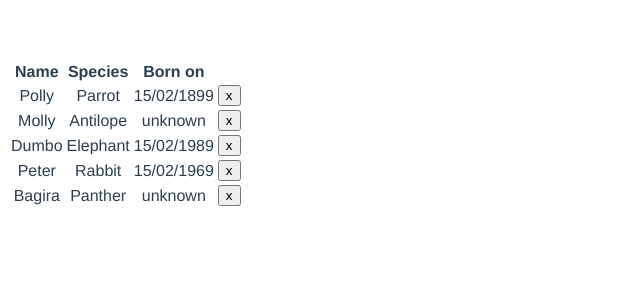
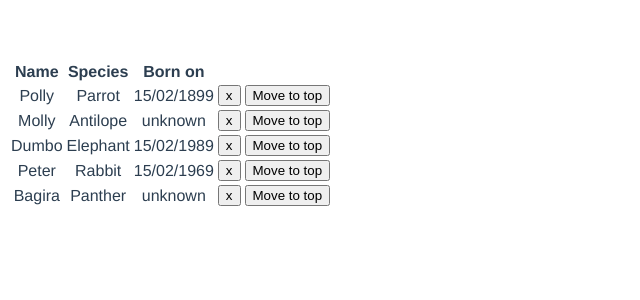
Before and after one commit to pedja77/Zoo, a Vue app: page / in a window 1280 px wide. Shown: the top 300 px of the page, without its empty margins (0-640 px from the left). Built offline with nearby package versions, Linux system fonts and the light colour scheme.

Commit message:
Move to top button and method

```diff
--- a/src/components/AnimalsList.vue
+++ b/src/components/AnimalsList.vue
@@ -6,12 +6,14 @@
         <th>Species</th>
         <th>Born on</th>
         <th>&nbsp;</th>
+        <th>&nbsp;</th>
       </thead>
       <tr v-for="(animal, key) in animals" :key="key">
         <td>{{ animal.name  }}</td>
         <td>{{ animal.species  }}</td>
         <td>{{ animal.dateOfBirth ? animal.dateOfBirth : 'unknown' }}</td>
         <td><button @click="removeAnimal(animal)">x</button></td>
+        <td><button @click="moveToTop(animal)">Move to top</button></td>
       </tr>
     </table>
   </div>
@@ -36,7 +38,11 @@ export default {
   },
   methods: {
     removeAnimal(animal) {
-      this.animals.splice(this.animals.indexOf(animal), 1)
+      this.animals.splice(this.animals.indexOf(animal), 1);
+    },
+    moveToTop(animal) {
+      let temp = this.animals.splice(this.animals.indexOf(animal), 1)
+      this.animals.unshift(temp[0]);
     }
   }
 }
```
